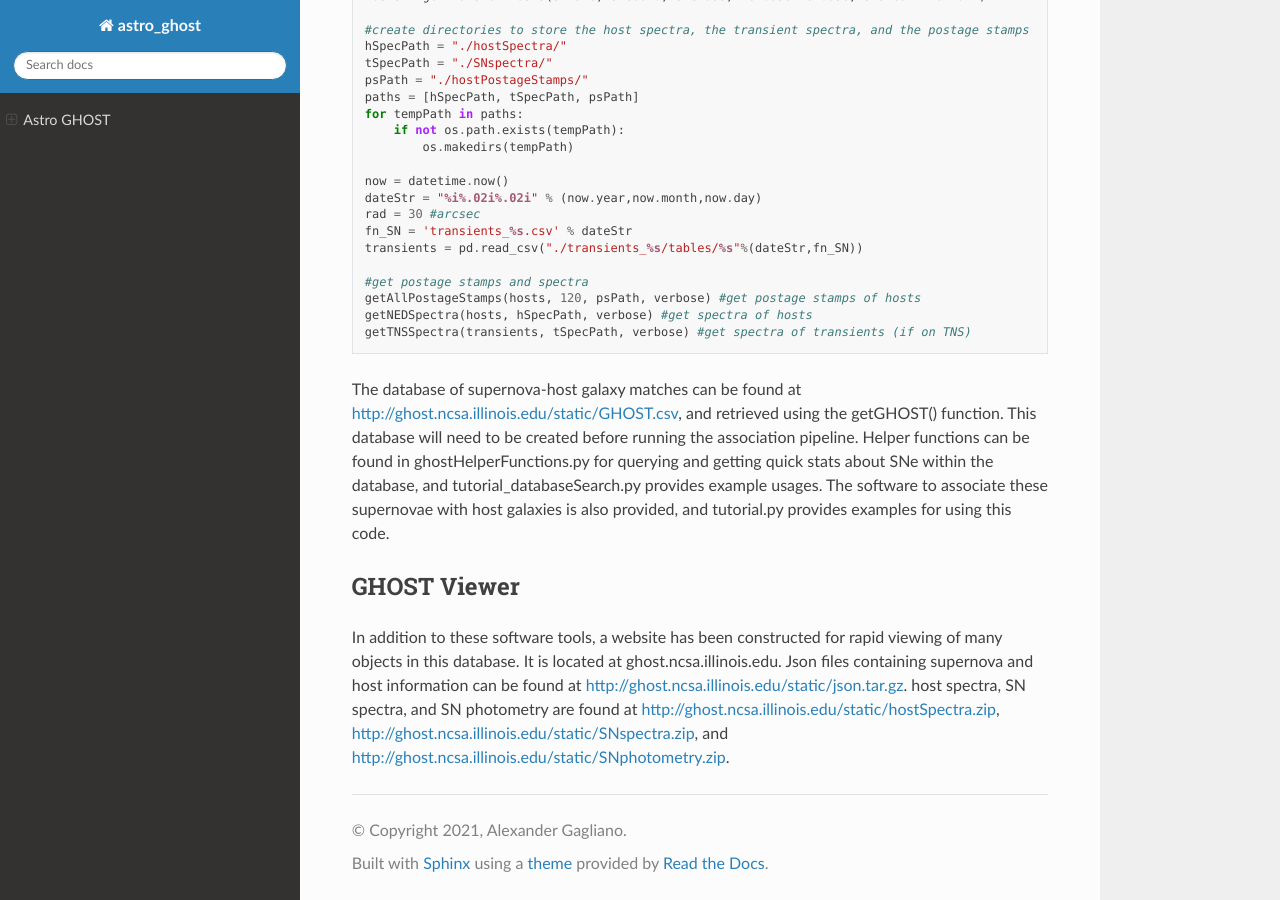
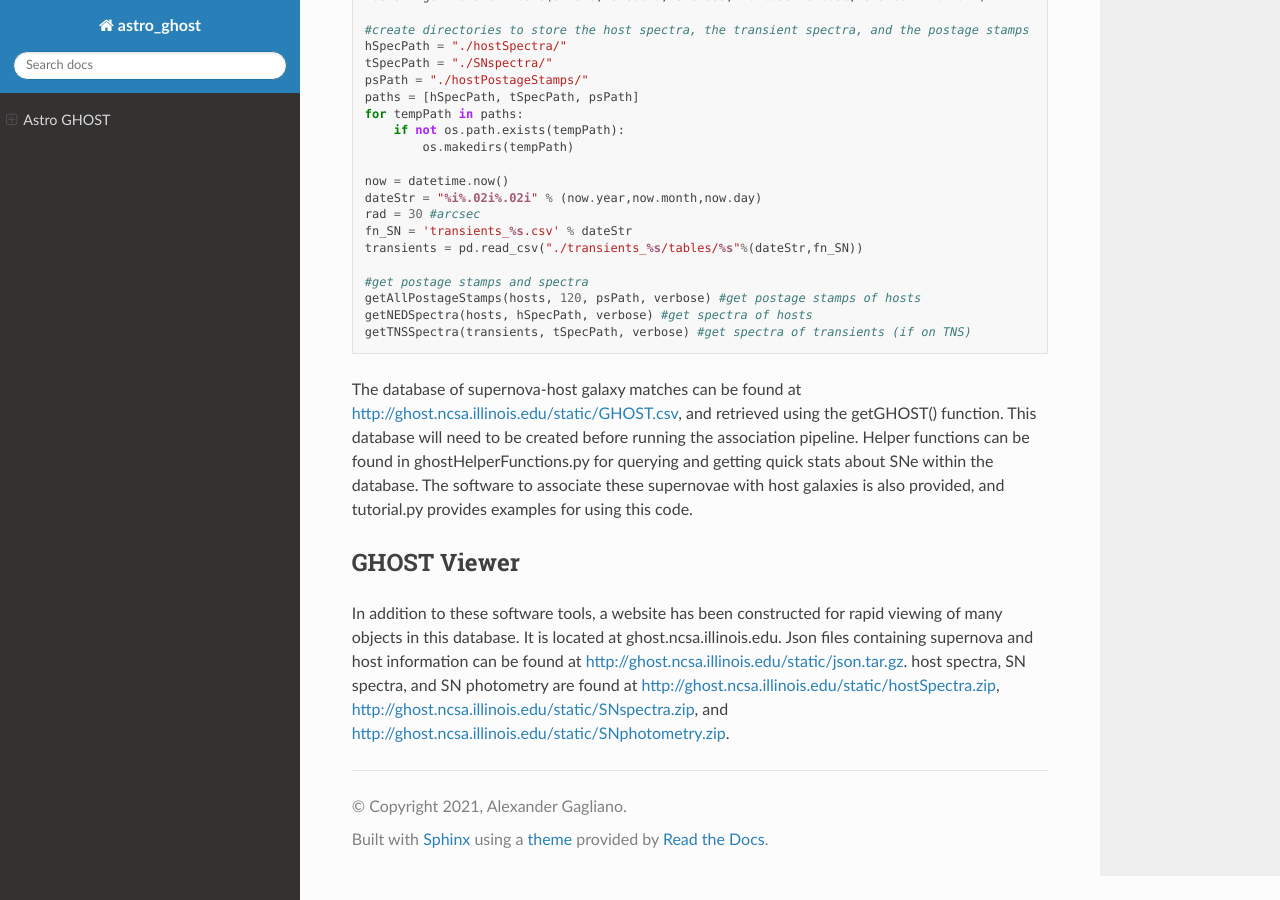
Before and after one commit to uiucsn/astro_ghost, a Sphinx documentation site: the page built from docs/index.rst, in a window 1280 px wide and 900 px high, scrolled down 1208 px. Built offline with Sphinx 7.4.7 and the Read the Docs theme 2.0.0, drawn with Linux system fonts in a browser that asks for light colours.

Commit message:
Clean up docs
Former-commit-id: 55a818e9b11de0183bedbc57157aa932c41e031f

```diff
--- a/docs/index.rst
+++ b/docs/index.rst
@@ -84,7 +84,7 @@ Example Usage
     getNEDSpectra(hosts, hSpecPath, verbose) #get spectra of hosts
     getTNSSpectra(transients, tSpecPath, verbose) #get spectra of transients (if on TNS)
 
-The database of supernova-host galaxy matches can be found at http://ghost.ncsa.illinois.edu/static/GHOST.csv, and retrieved using the getGHOST() function. This database will need to be created before running the association pipeline. Helper functions can be found in ghostHelperFunctions.py for querying and getting quick stats about SNe within the database, and tutorial_databaseSearch.py provides example usages. The software to associate these supernovae with host galaxies is also provided, and tutorial.py provides examples for using this code.
+The database of supernova-host galaxy matches can be found at http://ghost.ncsa.illinois.edu/static/GHOST.csv, and retrieved using the getGHOST() function. This database will need to be created before running the association pipeline. Helper functions can be found in ghostHelperFunctions.py for querying and getting quick stats about SNe within the database. The software to associate these supernovae with host galaxies is also provided, and tutorial.py provides examples for using this code.
 
 
 GHOST Viewer
```
